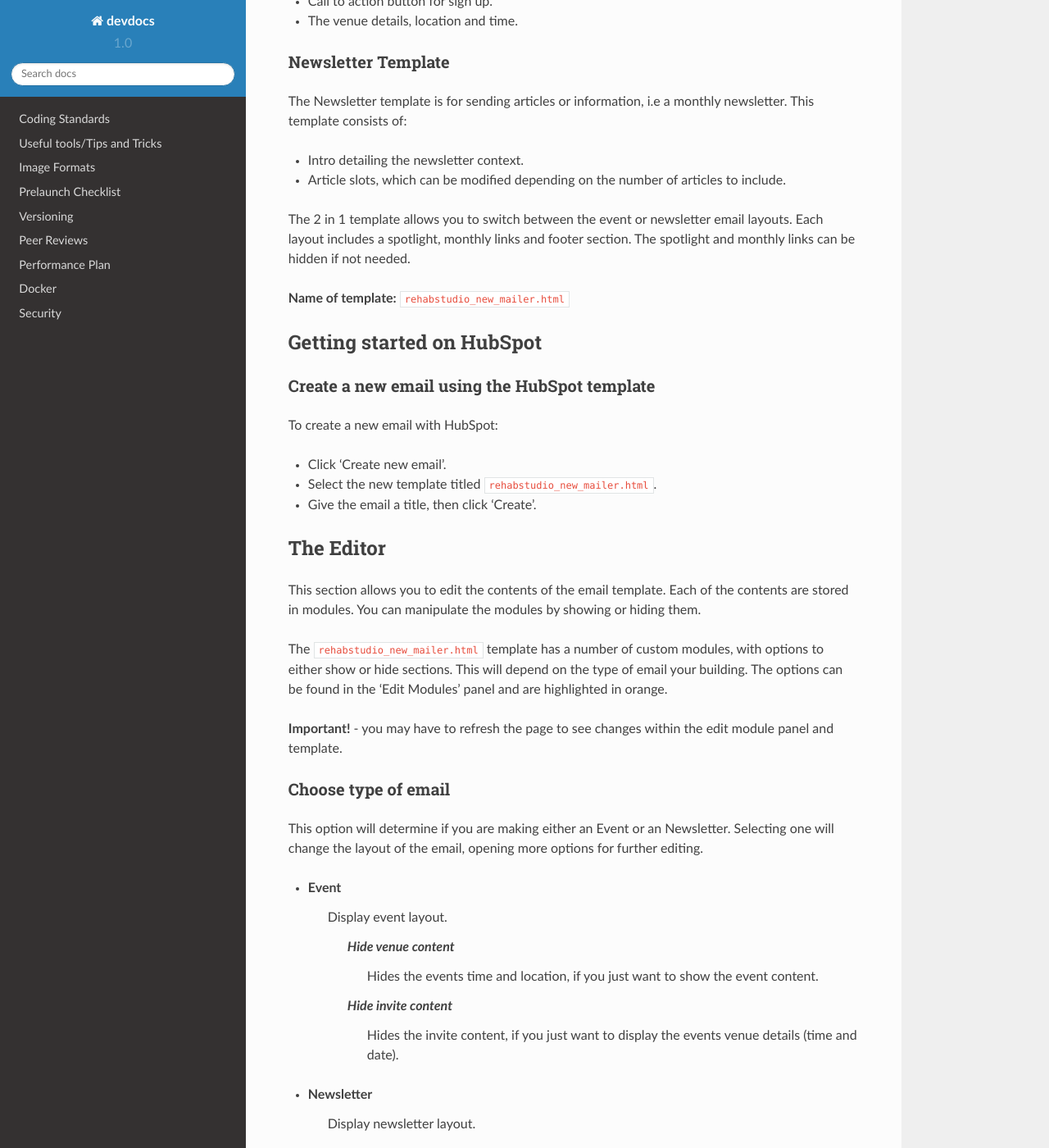
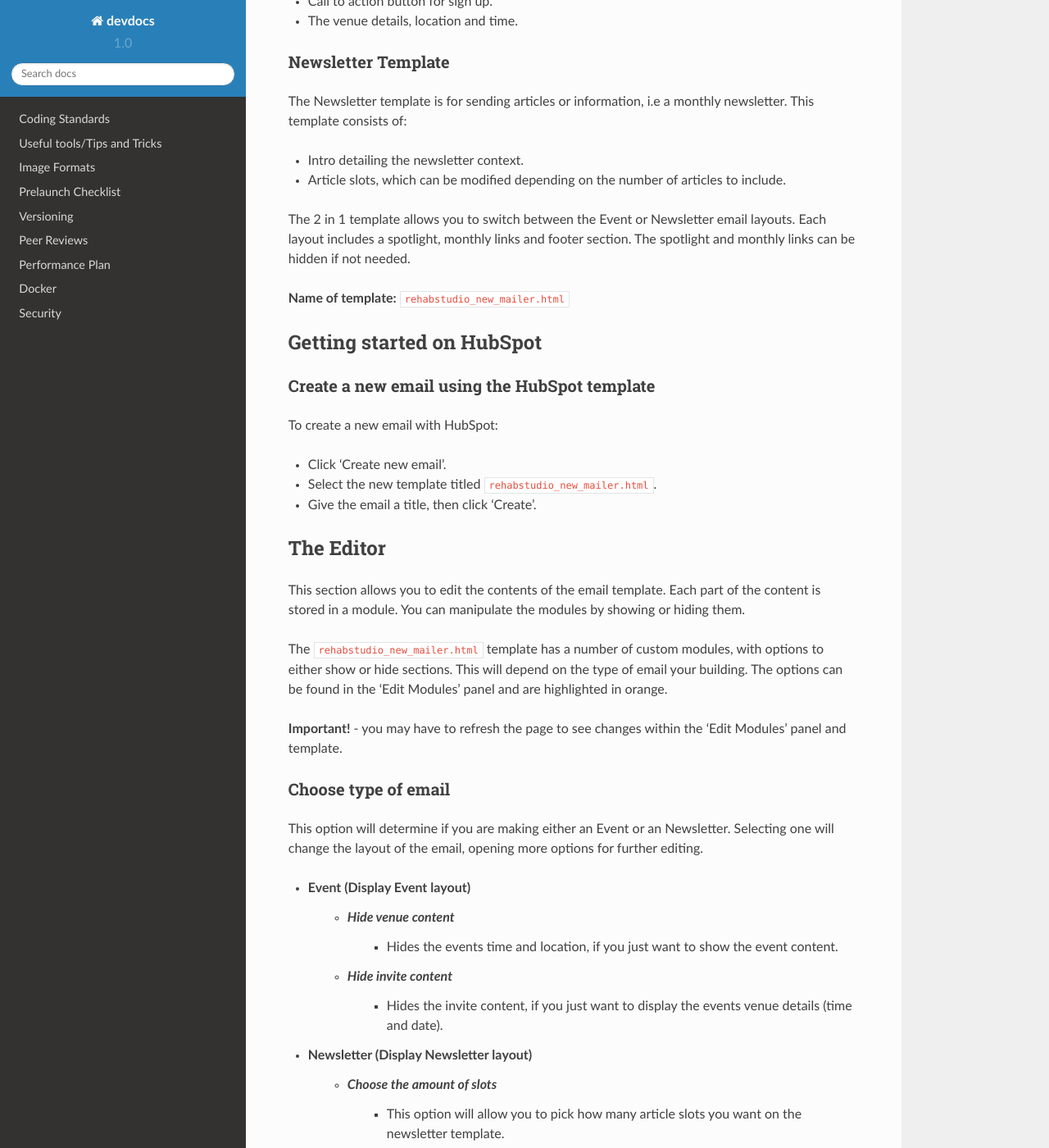
Before and after one commit to rehabstudio/devdocs, a Sphinx documentation site: the page built from source/tools/hubspot.rst, in a window 1280 px wide and 1400 px high, scrolled down 620 px. Shown: the whole window at 82% size. Built offline with Sphinx 7.4.7 and the Read the Docs theme 2.0.0, drawn with Linux system fonts in a browser that asks for light colours; formulas are drawn with MathJax 3; pages that are not in the unit, such as notebooks, are missing from menus; some of the changed text lies outside the part shown.

Commit message:
Added Hubspot link and re-wording

```diff
--- a/source/tools/hubspot.rst
+++ b/source/tools/hubspot.rst
@@ -3,7 +3,7 @@
 
 What is HubSpot?
 ----------------
-HubSpot is an "inbound marketing software platform" which offers features for internet marketing, such as emails, blogging and social media. This piece of software is mostly used by the marketing team.
+`HubSpot <http://www.hubspot.com/>`_ is an "inbound marketing software platform" which offers features for internet marketing, such as emails, blogging and social media. This piece of software is mostly used by the marketing team.
 
 This document will mostly cover tips on how to use the emailer tool/rehabstudio email template.
 
@@ -30,7 +30,7 @@
 - Article slots, which can be modified depending on the number of articles to include.
 
 
-The 2 in 1 template allows you to switch between the event or newsletter email layouts. Each layout includes a spotlight, monthly links and footer section. The spotlight and monthly links can be hidden if not needed.
+The 2 in 1 template allows you to switch between the Event or Newsletter email layouts. Each layout includes a spotlight, monthly links and footer section. The spotlight and monthly links can be hidden if not needed.
 
 **Name of template:**  ``rehabstudio_new_mailer.html``
 
@@ -49,37 +49,35 @@
 The Editor
 ------------------
 
-This section allows you to edit the contents of the email template. Each of the contents are stored in modules. You can manipulate the modules by showing or hiding them.
+This section allows you to edit the contents of the email template. Each part of the content is stored in a module. You can manipulate the modules by showing or hiding them.
 
-The ``rehabstudio_new_mailer.html`` template has a number of custom modules, with options to either show or hide sections. This will depend on the type of email your building. The options can be found in the ‘Edit Modules’ panel and are highlighted in orange.
+The ``rehabstudio_new_mailer.html`` template has a number of custom modules, with options to either show or hide sections. This will depend on the type of email your building. The options can be found in the 'Edit Modules' panel and are highlighted in orange.
 
-**Important!** - you may have to refresh the page to see changes within the edit module panel and template.
+**Important!** - you may have to refresh the page to see changes within the 'Edit Modules' panel and template.
 
 Choose type of email
 ~~~~~~~~~~~~~~~~~~~~
+
 This option will determine if you are making either an Event or an Newsletter. Selecting one will change the layout of the email, opening more options for further editing.
 
-- Event
-    Display event layout.
+- Event (Display Event layout)
+        - `Hide venue content`
+            - Hides the events time and location, if you just want to show the event content.
 
-        `Hide venue content`
-            Hides the events time and location, if you just want to show the event content.
-        `Hide invite content`
-            Hides the invite content, if you just want to display the events venue details (time and date).
+        - `Hide invite content`
+            -  Hides the invite content, if you just want to display the events venue details (time and date).
 
-- Newsletter
-    Display newsletter layout.
+- Newsletter (Display Newsletter layout)
+    - `Choose the amount of slots`
+        - This option will allow you to pick how many article slots you want on the newsletter template.
 
-        `Choose the amount of slots`
-            This option will allow you to pick how many article slots you want on the newsletter template.
-
-            **Important!** Refresh the page after applying the number of slots to see added blocks.
+    **Important!** Refresh the page after applying the number of slots to see added blocks.
 
 - Other options
-    Display the staff spotlight
-        Show or hide the staff spotlight section.
-    Display the monthly links
-        Show or hide the monthly links section.
+    - Display the staff spotlight
+        - Show or hide the staff spotlight section.
+    - Display the monthly links
+        - Show or hide the monthly links section.
 
 Editing the content
 -------------------
@@ -110,21 +108,21 @@
 Footer
 ~~~~~~
 
-To edit the address section of the footer, from navigation bar you:
+To edit the address section of the footer, from the navigation bar you:
 
 - Select 'Content', click 'Content settings'.
 - Select 'Email' on the left panel (5th from top).
 - Then input the correct details under ‘Email Footer Information’.
 - Save changes.
 
-**Important!** Always check the correct address is being used on the email before sending. This setting will change the address on all emails using the ``rehabstudio_new_mailer.html`` template. If incorrect simply follow the steps above and save.
+**Important!** Always check the correct address is being used on the email before sending. This setting will change the address on all emails using the ``rehabstudio_new_mailer.html`` template. If incorrect, simply follow the steps above and save.
 
-Additional information.
------------------------
+Additional information
+----------------------
 
 Mailto link
 ~~~~~~~~~~~
 
 The mailto link opens the default mail program with the TO field already filled out. This link can be added to text or the arrow images. To add a mailto link, you simply write ‘mailto:someone@yoursite.com’ (replacing someone@yoursite.com with the desired email) into the add link section.
 
-**Important!** Adding the mailto link to other images other than the arrow images will not work. HubSpot adds a http:// protocol which opens a new tab on the browser. Instead of opening the default mail program.
+**Important!** Adding the mailto link to other images other than the arrow images will not work. HubSpot adds a http:// protocol which opens a new tab on the browser, instead of opening the default mail program.
```
